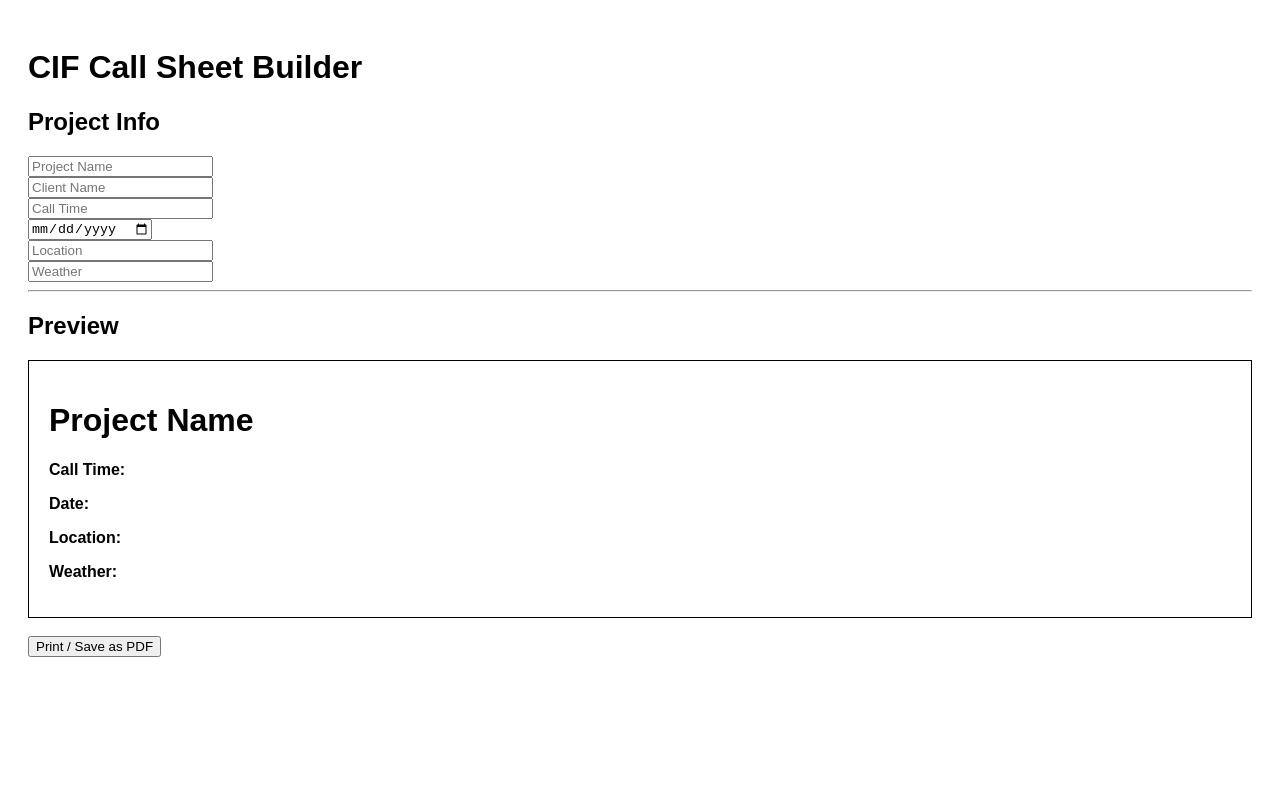
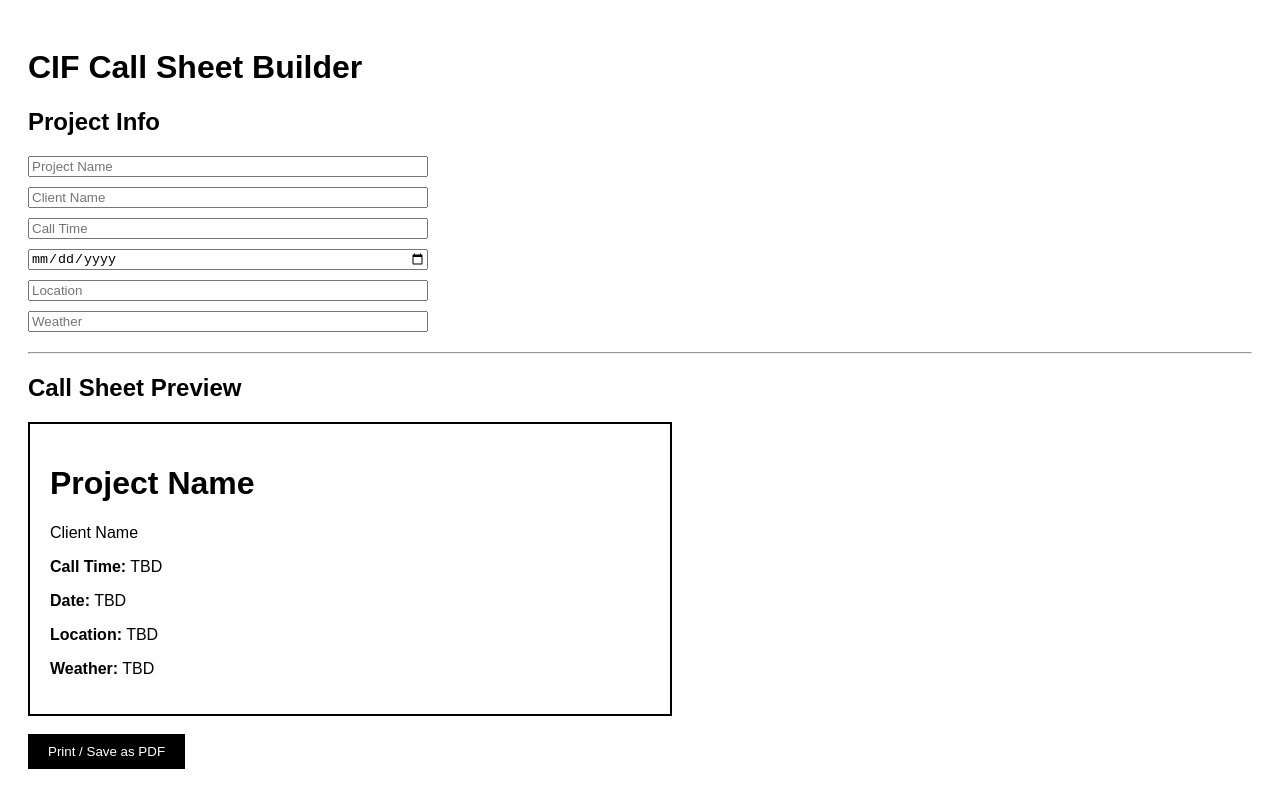
Before and after one commit to Innesrod/call-sheet-app, a React (Vite) app: page / in a window 1280 px wide. Built offline with nearby package versions, Linux system fonts and the light colour scheme.

Commit message:
Update App.jsx

```diff
--- a/src/App.jsx
+++ b/src/App.jsx
@@ -13,67 +13,82 @@ export default function App() {
   };
 
   return (
-    <div style={{ padding: 20, fontFamily: "Arial" }}>
+    <div style={{ padding: 20, fontFamily: "Arial, sans-serif" }}>
       <h1>CIF Call Sheet Builder</h1>
 
       <h2>Project Info</h2>
+
+      <div style={{ display: "grid", gap: 10, maxWidth: 400 }}>
         <input
           placeholder="Project Name"
           value={projectName}
           onChange={(e) => setProjectName(e.target.value)}
         />
-      <br />
 
         <input
           placeholder="Client Name"
           value={clientName}
           onChange={(e) => setClientName(e.target.value)}
         />
-      <br />
 
         <input
           placeholder="Call Time"
           value={callTime}
           onChange={(e) => setCallTime(e.target.value)}
         />
-      <br />
 
         <input
           type="date"
           value={date}
           onChange={(e) => setDate(e.target.value)}
         />
-      <br />
 
         <input
           placeholder="Location"
           value={location}
           onChange={(e) => setLocation(e.target.value)}
         />
-      <br />
 
         <input
           placeholder="Weather"
           value={weather}
           onChange={(e) => setWeather(e.target.value)}
         />
+      </div>
 
-      <hr />
+      <hr style={{ margin: "20px 0" }} />
 
-      <h2>Preview</h2>
+      <h2>Call Sheet Preview</h2>
 
-      <div style={{ border: "1px solid black", padding: 20 }}>
+      <div
+        style={{
+          border: "2px solid black",
+          padding: 20,
+          maxWidth: 600,
+          background: "#fff"
+        }}
+      >
         <h1>{projectName || "Project Name"}</h1>
-        <p>{clientName}</p>
-        <p><b>Call Time:</b> {callTime}</p>
-        <p><b>Date:</b> {date}</p>
-        <p><b>Location:</b> {location}</p>
-        <p><b>Weather:</b> {weather}</p>
+        <p>{clientName || "Client Name"}</p>
+
+        <p><b>Call Time:</b> {callTime || "TBD"}</p>
+        <p><b>Date:</b> {date || "TBD"}</p>
+        <p><b>Location:</b> {location || "TBD"}</p>
+        <p><b>Weather:</b> {weather || "TBD"}</p>
       </div>
 
       <br />
 
-      <button onClick={handlePrint}>
+      <button
+        onClick={handlePrint}
+        style={{
+          padding: "10px 20px",
+          background: "black",
+          color: "white",
+          border: "none",
+          cursor: "pointer"
+        }}
+      >
         Print / Save as PDF
       </button>
     </div>
```
Lines whose indentation alone changed are shown as unchanged.
